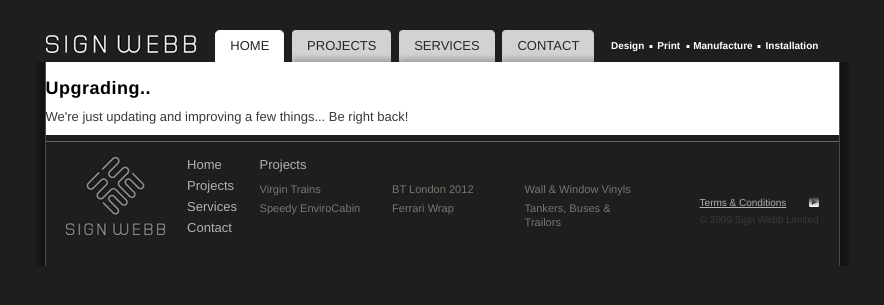
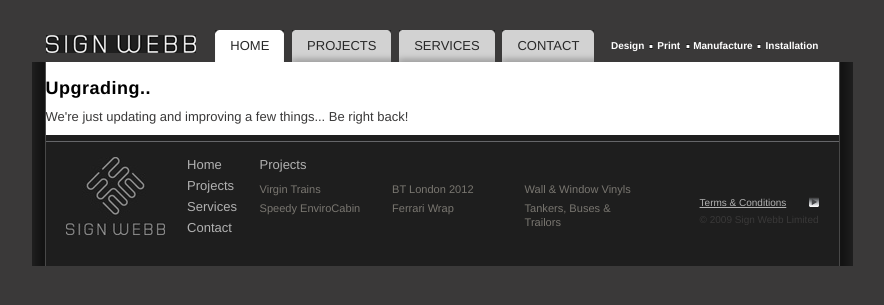
Before and after one commit to eagermonkey/signwebb, a PHP site: page /503.html in a window 1280 px wide. Shown: the top 305 px of the page, without its empty margins (198-1082 px from the left). Run offline with PHP 8.4, Linux system fonts and the light colour scheme.

Commit message:
colour change

```diff
--- a/public/stylesheets/styles.css
+++ b/public/stylesheets/styles.css
@@ -49,7 +49,7 @@ form li.submit{margin-top:6px;}
   text-align:left;
   font-family:helvetica, tahoma, arial;
 }
-html{background:#1e1e1e;}
+html{background:#3a3939;}
 strong, b{font-weight:bold;color:#000;}
 
 a{text-decoration:none;color:#000;}
```
